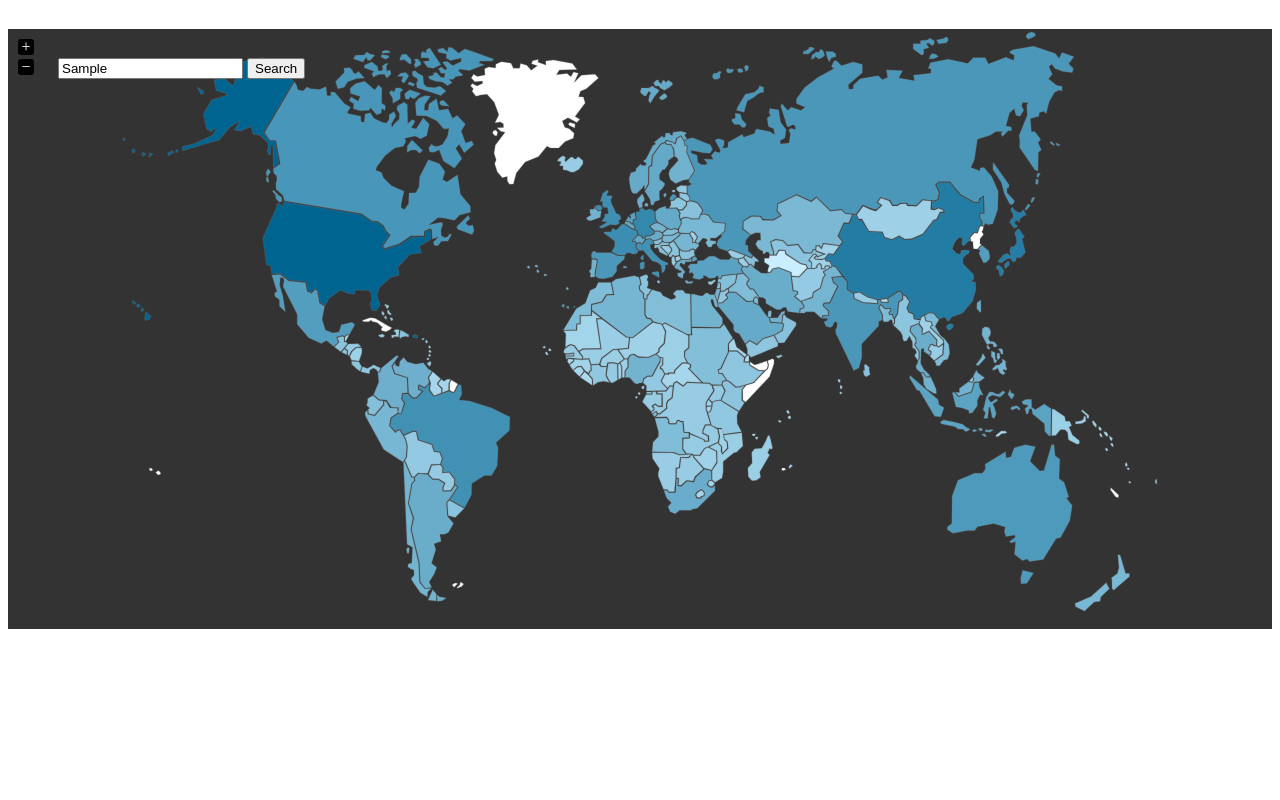
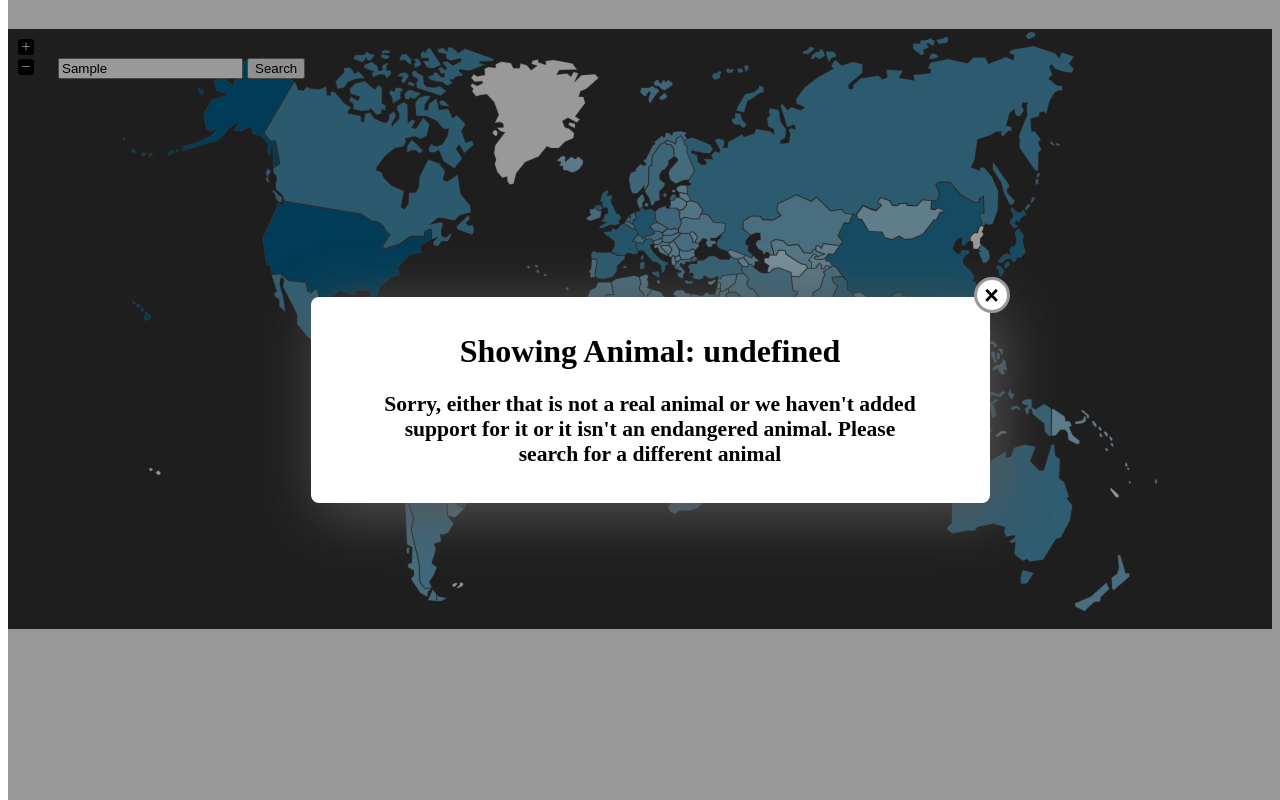
Before and after one commit to imapotatoes11/glowing-pancake-dd, a website: page examples/Z New Bob.html in a window 1280 px wide. Both pictures are taken after typing "Sample" into the empty fields and a click on the button "Search". Drawn offline with nearby package versions, Linux system fonts and the light colour scheme.

Commit message:
asdfadjgfsddfggfa

```diff
--- a/examples/Z New Bob.html
+++ b/examples/Z New Bob.html
@@ -36,7 +36,7 @@
       });
       $(window).load(function () {
       $(".trigger_popup_fricc").click(function() {
-        getInfo(document.getElementByClassName("bob").value, 0)
+        getInfo(document.getElementsByClassName("bob").value, 0)
         $('.hover_bkgr_fricc').show();
         $('.button').hide();
       });
```
